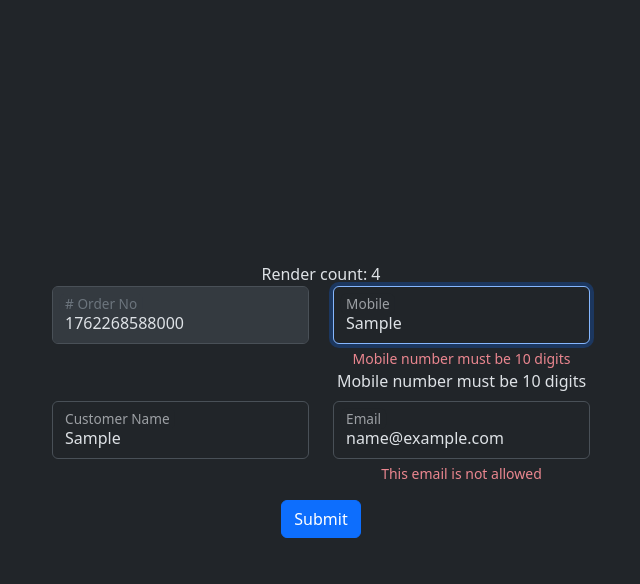
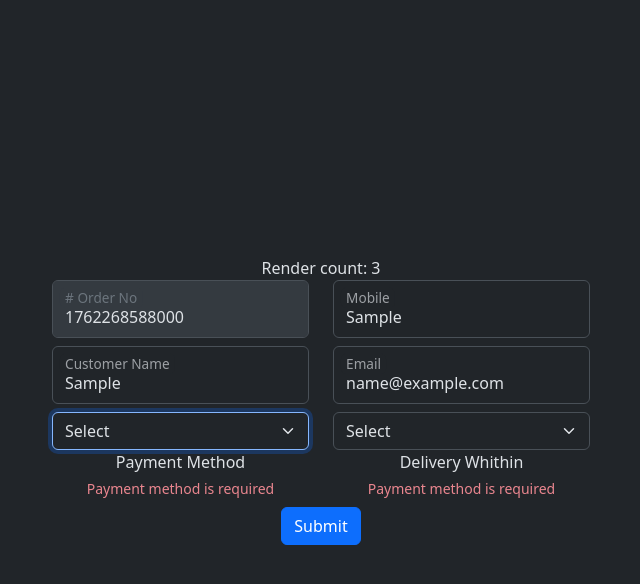
Before and after one commit to Hector-MuMo/react-hook-form-practice, a React (Vite) app: page / in a window 1280 px wide. Both pictures are taken after typing "Sample", "Sample", "name@example.com" into the empty fields and a click on the button "Submit". Shown: the top 584 px of the page, without its empty margins (319-959 px from the left). Built offline with nearby package versions, Linux system fonts and the light colour scheme.

Commit message:
create reusable text and select components with rhf capabilities

```diff
--- a/src/FoodDeliveryForm.tsx
+++ b/src/FoodDeliveryForm.tsx
@@ -7,6 +7,9 @@
 
 import { useForm, type FieldErrors } from "react-hook-form";
 import getRenderCount from "./utils/getRenderCount";
+import TextField from "./controls/TextField";
+import Select from "./controls/Select";
+import type { SelectOptions } from "./types";
 //import { useRenderCount } from "./hooks/useRenderCount"
 
 type FoodDeliveryFormType = {
@@ -14,21 +17,27 @@ type FoodDeliveryFormType = {
   email: string;
   customerName: string;
   mobile: string;
+  paymentMethod: string;
+  deliveryIn: number;
 };
+
+const paymentOptions: SelectOptions[] = [
+  { value: "", text: "Select" },
+  { value: "online", text: "Paid Online" },
+  { value: "COD", text: "Cash on Delivery" },
+];
+
+const deliveryOptions: SelectOptions[] = [
+  { value: 0, text: "Select" },
+  { value: 30, text: "Half an Hour" },
+  { value: 60, text: "1 Hour" },
+  { value: 120, text: "2 Hour" },
+  { value: 180, text: "3 Hour" },
+];
 
 const RenderCount = getRenderCount();
 
 export const FoodDeliveryForm = () => {
-  // useForm hook to manage form state and validation,
-  // formState contains many options, one of them is info about errors
-  // one paramenter is defaultValues to set initial values for the form fields
-  // paramenter mode can be used to set when validation should occur (onSubmit, onBlur, onChange, onTouched, all)
-  // paramenter criteriaMode can be used to set how validation errors are reported, all errors o just first one (firstError, all)
-  // paramener reValidateMode can be used to set when inputs with errors are re-validated
-  //    in other words it will check again if the validations are completed (onChange, onBlur, onSubmit)
-  // parameter shouldFocusError can be used to set if the first field with error should be focused automatically (true, false)
-  // parameter delayError can be used to set a delay (in ms) before validation is triggered
-  // another form of destructuring is t get
   const {
     register,
     handleSubmit,
@@ -43,6 +52,8 @@ export const FoodDeliveryForm = () => {
       email: "",
       customerName: "",
       mobile: "",
+      paymentMethod: "",
+      deliveryIn: 0,
     },
   });
 
@@ -59,97 +70,72 @@ export const FoodDeliveryForm = () => {
       <RenderCount />
       <div className="row mb-2">
         <div className="col">
-          <div className="form-floating">
-            <input
-              type="text"
-              className="form-control"
-              placeholder="# Order No"
-              disabled
-              {...register("orderNo")}
-            />
-            <label># Order No</label>
-          </div>
+          <TextField label="# Order No" disabled {...register("orderNo")} />
         </div>
         <div className="col">
-          <div className="form-floating">
-            <input
-              type="text"
-              className="form-control"
-              placeholder="Mobile"
+          <TextField
+            label="Mobile"
             {...register("mobile", {
-                minLength: {
-                  value: 10,
-                  message: "Mobile number must be 10 digits",
-                },
-                maxLength: 10,
               required: {
                 value: true,
                 message: "Mobile number is required",
               },
             })}
+            error={errors.mobile}
           />
-            <label>Mobile</label>
-            {errors.mobile && (
-              <div className="error-feedback">{errors.mobile?.message}</div>
-            )}
-            <div>{errors.mobile?.message}</div>
         </div>
       </div>
-      </div>
-      <div className="row">
+      <div className="row mb-2">
         <div className="col">
-          <div className="form-floating mb-3">
-            <input
-              type="text"
-              className="form-control"
-              placeholder="Customer Name"
+          <TextField
+            label="Customer Name"
             {...register("customerName", {
               required: { value: true, message: "Customer name is required" },
             })}
+            error={errors.customerName}
           />
-            <label>Customer Name</label>
-            {errors.customerName && (
-              <div className="error-feedback">
-                {errors.customerName?.message}
-              </div>
-            )}
-          </div>
         </div>
         <div className="col">
-          <div className="form-floating mb-3">
-            <input
-              type="text"
-              className="form-control"
-              placeholder="Email"
+          <TextField
+            label="Email"
             {...register("email", {
               pattern: {
                 value: /^[A-Z0-9._%+-]+@[A-Z0-9.-]+\.[A-Z]{2,}$/i,
                 message: "Invalid email address",
               },
-                validate: {
-                  notFake: (value) => {
-                    return (
-                      value != "email@gmail.com" || "This email is not allowed"
-                    );
-                  },
-                  notFromBlackListedDomain: (value) => {
-                    return (
-                      (!value.endsWith("@xyz.com") &&
-                        !value.endsWith("@example.com")) ||
-                      "This email is not allowed"
-                    );
-                  },
+            })}
+            error={errors.email}
+          />
+        </div>
+      </div>
+      <div className="row mb-2">
+        <div className="col">
+          <Select
+            label="Payment Method"
+            options={paymentOptions}
+            error={errors.paymentMethod}
+            {...register("paymentMethod", {
+              required: {
+                value: true,
+                message: "Payment method is required",
               },
             })}
           />
-            <label>Email</label>
-            {errors.email && (
-              <div className="error-feedback">{errors.email?.message}</div>
-            )}
+        </div>
+        <div className="col">
+          <Select
+            label="Delivery Whithin"
+            options={deliveryOptions}
+            error={errors.paymentMethod}
+            {...register("deliveryIn", {
+              required: {
+                value: true,
+                message: "Payment method is required",
+              },
+            })}
+          />
         </div>
       </div>
-      </div>
-
       <button type="submit" className="btn btn-primary">
         Submit
       </button>
--- /dev/null
+++ b/src/controls/Select.tsx
@@ -0,0 +1,32 @@
+import { forwardRef, type ForwardedRef } from "react";
+import type { FieldError } from "react-hook-form";
+import type { SelectOptions } from "../types";
+
+type SelectFieldProps = React.SelectHTMLAttributes<HTMLSelectElement> & {
+  label: string;
+  error?: FieldError | undefined;
+  options: SelectOptions[];
+};
+
+const Select = forwardRef(
+  (
+    { className = "", label, error, options, ...rest }: SelectFieldProps,
+    ref: ForwardedRef<HTMLSelectElement>
+  ) => {
+    return (
+      <div>
+        <select className={`form-select ${className}`} ref={ref} {...rest}>
+          {options.map((option, index) => (
+            <option key={index} value={typeof option == "string" ? option : option.value}>
+              {typeof option == "string" ? option : option.text}
+            </option>
+          ))}
+        </select>
+        <label>{label}</label>
+        {error && <div className="error-feedback">{error.message}</div>}
+      </div>
+    );
+  }
+);
+
+export default Select;
--- /dev/null
+++ b/src/controls/TextField.tsx
@@ -0,0 +1,30 @@
+import { forwardRef, type ForwardedRef } from "react";
+import type { FieldError } from "react-hook-form";
+
+type TextFieldProps = React.InputHTMLAttributes<HTMLInputElement> & {
+  label: string;
+  error?: FieldError | undefined;
+};
+
+const TextField = forwardRef(
+  (
+    { type = "text", className = "", label, error, ...rest }: TextFieldProps,
+    ref: ForwardedRef<HTMLInputElement>
+  ) => {
+    return (
+      <div className="form-floating">
+        <input
+          type={type}
+          className={`form-control ${className}`}
+          placeholder={label}
+          ref={ref}
+          {...rest}
+        />
+        <label>{label}</label>
+        {error && <div className="error-feedback">{error.message}</div>}
+      </div>
+    );
+  }
+);
+
+export default TextField;
--- /dev/null
+++ b/src/types/index.ts
@@ -0,0 +1 @@
+export type SelectOptions = string | { value: string; text: string } | { value: number; text: string };
```
Lines whose indentation alone changed are shown as unchanged.
